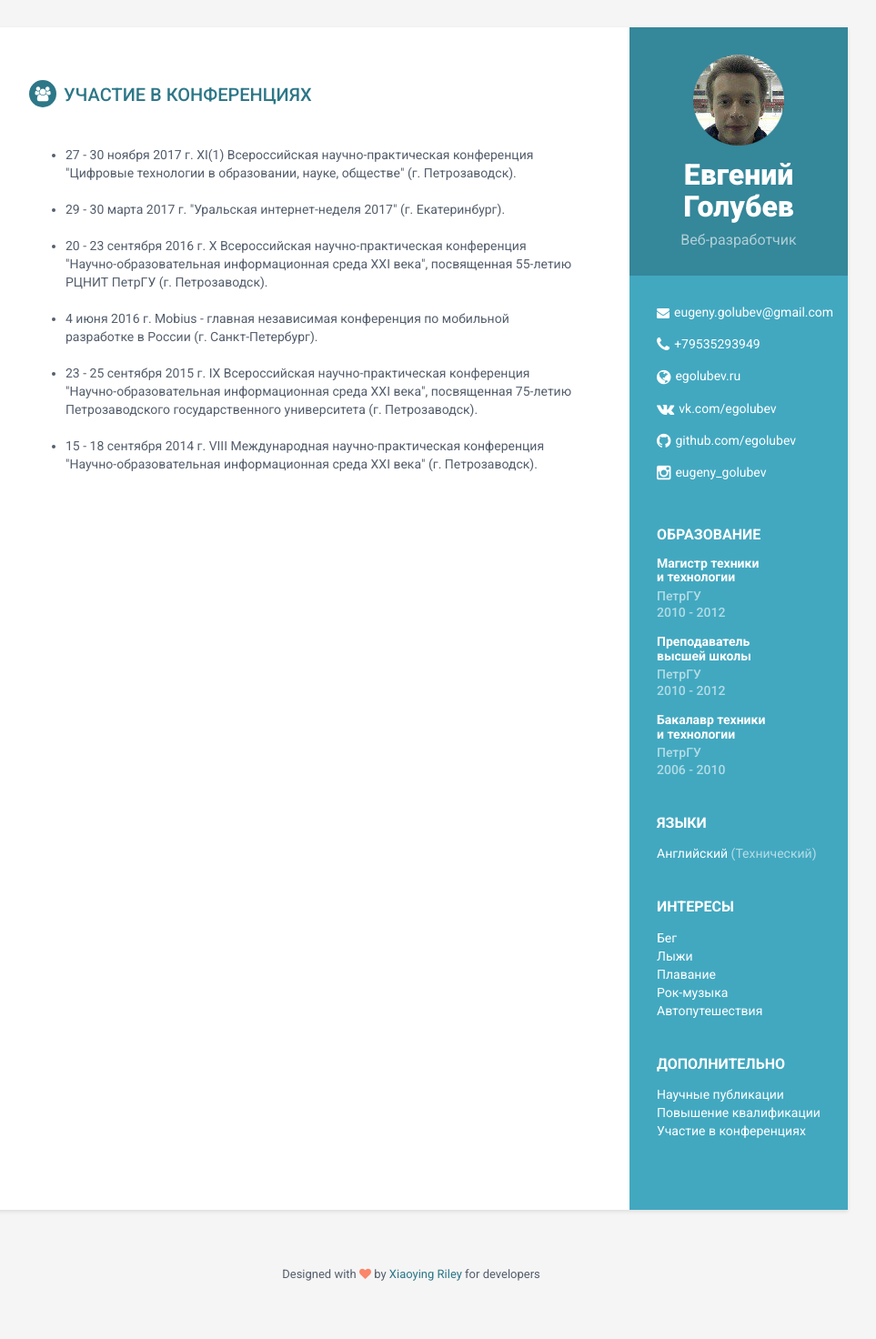
After one commit to egolubev/egolubev.github.io, a PHP site: page /conference.html in a window 1280 px wide. The commit adds this page. Shown: the whole page at 91% size, without its empty margins (188-1151 px from the left). Run offline with PHP 8.4, Linux system fonts and the light colour scheme.

Commit message:
новые разделы

```diff
--- a/assets/css/styles.css
+++ b/assets/css/styles.css
@@ -256,6 +256,9 @@ p {
 .footer .fa-heart {
   color: #fb866a;
 }
+.page-list li {
+    padding-top:20px;
+}
 /* Extra small devices (phones, less than 768px) */
 @media (max-width: 767px) {
   .sidebar-wrapper {
@@ -291,5 +294,10 @@ p {
     top: 1px;
   }
 }
+@media (min-width: 767px) {
+    .main-wrapper {
+        min-height: 1300px;
+    }
+}
 /* Large devices (large desktops, 1200px and up) */
 /* Ex-Large devices (large desktops, 1200px and up) */
--- /dev/null
+++ b/conference.html
@@ -0,0 +1,67 @@
+<!DOCTYPE html>
+<!--[if IE 8]> <html lang="en" class="ie8"> <![endif]-->
+<!--[if IE 9]> <html lang="en" class="ie9"> <![endif]-->
+<!--[if !IE]><!--> <html lang="en"> <!--<![endif]-->
+<head>
+    <title>Евгений Голубев :: Конференции</title>
+    <!-- Meta -->
+    <meta charset="utf-8">
+    <meta http-equiv="X-UA-Compatible" content="IE=edge">
+    <meta name="viewport" content="width=device-width, initial-scale=1.0">
+    <meta name="description" content="Responsive HTML5 Resume/CV Template for Developers">
+    <meta name="author" content="Xiaoying Riley at 3rd Wave Media">
+    <link rel="shortcut icon" href="favicon.ico">
+    <link href='https://fonts.googleapis.com/css?family=Roboto:400,500,400italic,300italic,300,500italic,700,700italic,900,900italic' rel='stylesheet' type='text/css'>
+    <!-- Global CSS -->
+    <link rel="stylesheet" href="assets/plugins/bootstrap/css/bootstrap.min.css">
+    <!-- Plugins CSS -->
+    <link rel="stylesheet" href="assets/plugins/font-awesome/css/font-awesome.css">
+    <!-- Theme CSS -->
+    <link id="theme-style" rel="stylesheet" href="assets/css/styles.css">
+    <!-- HTML5 shim and Respond.js for IE8 support of HTML5 elements and media queries -->
+    <!--[if lt IE 9]>
+    <script src="https://oss.maxcdn.com/html5shiv/3.7.2/html5shiv.min.js"></script>
+    <script src="https://oss.maxcdn.com/respond/1.4.2/respond.min.js"></script>
+    <![endif]-->
+    <!-- Javascript -->
+    <script type="text/javascript" src="assets/plugins/jquery-1.11.3.min.js"></script>
+    <script type="text/javascript" src="assets/plugins/bootstrap/js/bootstrap.min.js"></script>
+    <!-- custom js -->
+    <script type="text/javascript" src="assets/js/main.js"></script>
+    <script>
+        $(function(){
+            $("#right-column").load("right_column.html");
+        });
+    </script>
+</head>
+
+<body>
+<div class="wrapper">
+    <div id="right-column"></div>
+    <div class="main-wrapper">
+        <section class="section summary-section">
+            <h2 class="section-title"><i class="fa fa-users"></i>Участие в конференциях</h2>
+            <div class="page-list">
+                <ul>
+                    <li>27 - 30 ноября 2017 г. XI(1) Всероссийская научно-практическая конференция
+                        "Цифровые технологии в образовании, науке, обществе" (г. Петрозаводск).</li>
+                    <li>29 - 30 марта 2017 г. "Уральская интернет-неделя 2017" (г. Екатеринбург).</li>
+                    <li>20 - 23 сентября 2016 г. X Всероссийская научно-практическая конференция "Научно-образовательная информационная среда XXI века", посвященная
+                        55-летию РЦНИТ ПетрГУ (г. Петрозаводск).</li>
+                    <li>4 июня 2016 г. Mobius - главная независимая конференция по мобильной разработке в России (г. Санкт-Петербург).</li>
+                    <li>23 - 25 сентября 2015 г. IX Всероссийская научно-практическая конференция "Научно-образовательная информационная среда XXI века", посвященная
+                        75-летию Петрозаводского государственного университета (г. Петрозаводск).</li>
+                    <li>15 - 18 сентября 2014 г. VIII Международная научно-практическая конференция "Научно-образовательная информационная среда XXI века" (г. Петрозаводск).</li>
+                </ul>
+            </div>
+        </section>
+    </div>
+</div>
+<footer class="footer">
+    <div class="text-center">
+        <!--/* This template is released under the Creative Commons Attribution 3.0 License. Please keep the attribution link below when using for your own project. Thank you for your support. :) If you'd like to use the template without the attribution, you can check out other license options via our website: themes.3rdwavemedia.com */-->
+        <small class="copyright">Designed with <i class="fa fa-heart"></i> by <a href="http://themes.3rdwavemedia.com" target="_blank">Xiaoying Riley</a> for developers</small>
+    </div>
+</footer>
+</body>
+</html>
--- /dev/null
+++ b/right_column.html
@@ -0,0 +1,59 @@
+<div class="sidebar-wrapper">
+    <div class="profile-container">
+        <img class="profile" src="assets/images/foto.png" alt="" />
+        <h1 class="name">Евгений Голубев</h1>
+        <h3 class="tagline">Веб-разработчик</h3>
+    </div>
+    <div class="contact-container container-block">
+        <ul class="list-unstyled contact-list">
+            <li class="email"><i class="fa fa-envelope"></i><a href="mailto:eugeny.golubev@gmail.com">eugeny.golubev@gmail.com</a></li>
+            <li class="phone"><i class="fa fa-phone"></i><a href="tel:+79535293949">+79535293949</a></li>
+            <li class="website"><i class="fa fa-globe"></i><a href="http://egolubev.ru" target="_blank">egolubev.ru</a></li>
+            <li class="vk"><i class="fa fa-vk"></i><a href="https://vk.com/egolubev" target="_blank">vk.com/egolubev</a></li>
+            <li class="github"><i class="fa fa-github"></i><a href="https://github.com/egolubev" target="_blank">github.com/egolubev</a></li>
+            <li class="twitter"><i class="fa fa-instagram"></i><a href="https://www.instagram.com/eugeny_golubev" target="_blank">eugeny_golubev</a></li>
+        </ul>
+    </div>
+    <div class="education-container container-block">
+        <h2 class="container-block-title">Образование</h2>
+        <div class="item">
+            <h4 class="degree">Магистр техники<br>и технологии</h4>
+            <h5 class="meta">ПетрГУ</h5>
+            <div class="time">2010 - 2012</div>
+        </div>
+        <div class="item">
+            <h4 class="degree">Преподаватель<br>высшей школы</h4>
+            <h5 class="meta">ПетрГУ</h5>
+            <div class="time">2010 - 2012</div>
+        </div>
+        <div class="item">
+            <h4 class="degree">Бакалавр техники<br>и технологии</h4>
+            <h5 class="meta">ПетрГУ</h5>
+            <div class="time">2006 - 2010</div>
+        </div>
+    </div>
+    <div class="languages-container container-block">
+        <h2 class="container-block-title">Языки</h2>
+        <ul class="list-unstyled interests-list">
+            <li>Английский <span class="lang-desc">(Технический)</span></li>
+        </ul>
+    </div>
+    <div class="interests-container container-block">
+        <h2 class="container-block-title">Интересы</h2>
+        <ul class="list-unstyled interests-list">
+            <li>Бег</li>
+            <li>Лыжи</li>
+            <li>Плавание</li>
+            <li>Рок-музыка</li>
+            <li>Автопутешествия</li>
+        </ul>
+    </div>
+    <div class="container-block">
+        <h2 class="container-block-title">Дополнительно</h2>
+        <ul class="list-unstyled interests-list">
+            <li><a href="/publication.html">Научные публикации</a></li>
+            <li><a href="/training.html">Повышение квалификации</a></li>
+            <li><a href="/conference.html">Участие в конференциях</a></li>
+        </ul>
+    </div>
+</div>
```
Also changed, not shown: index.html (+61 -138 lines), publication.html (added, +63 -0 lines), training.html (added, +63 -0 lines).
